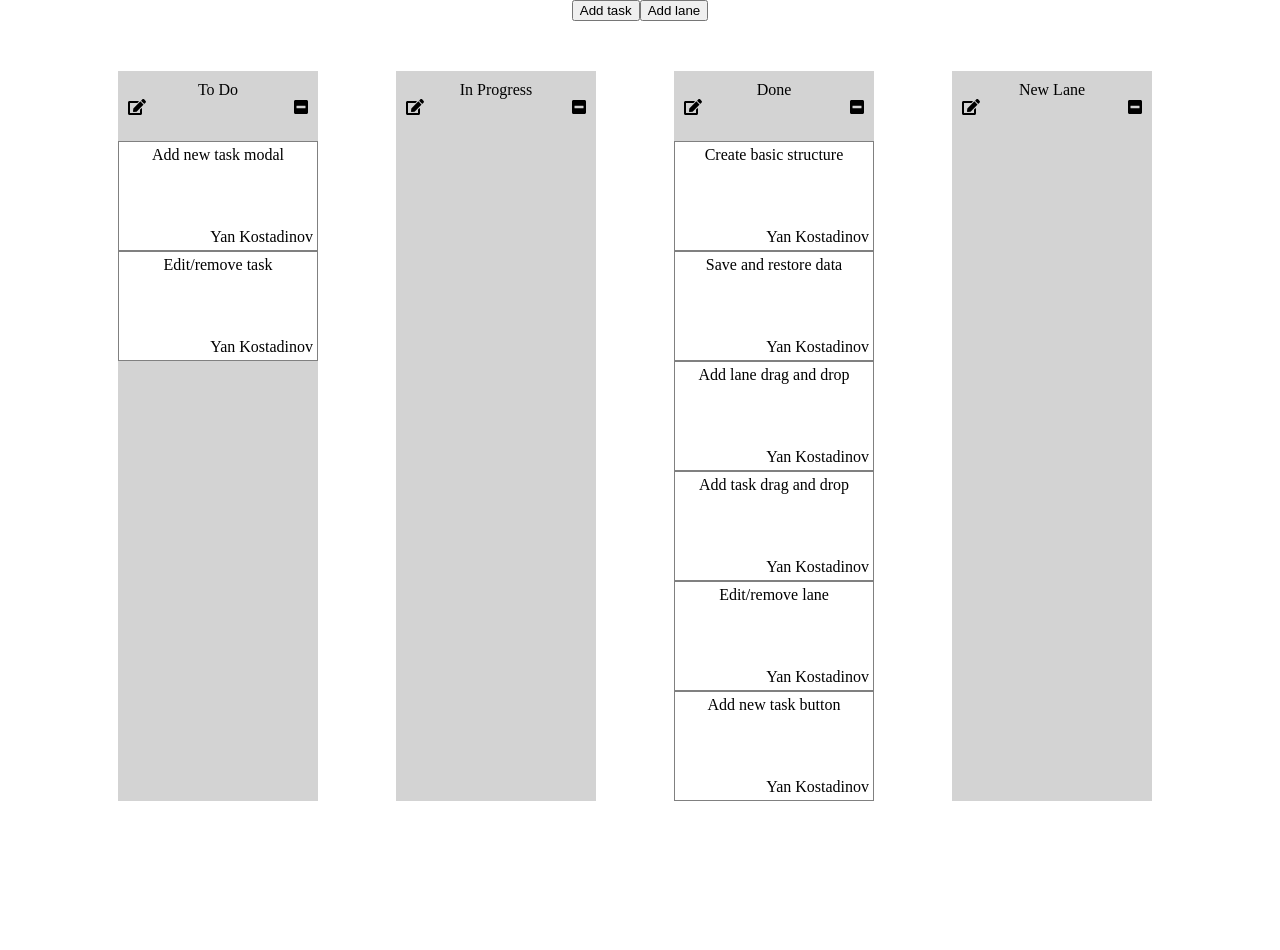
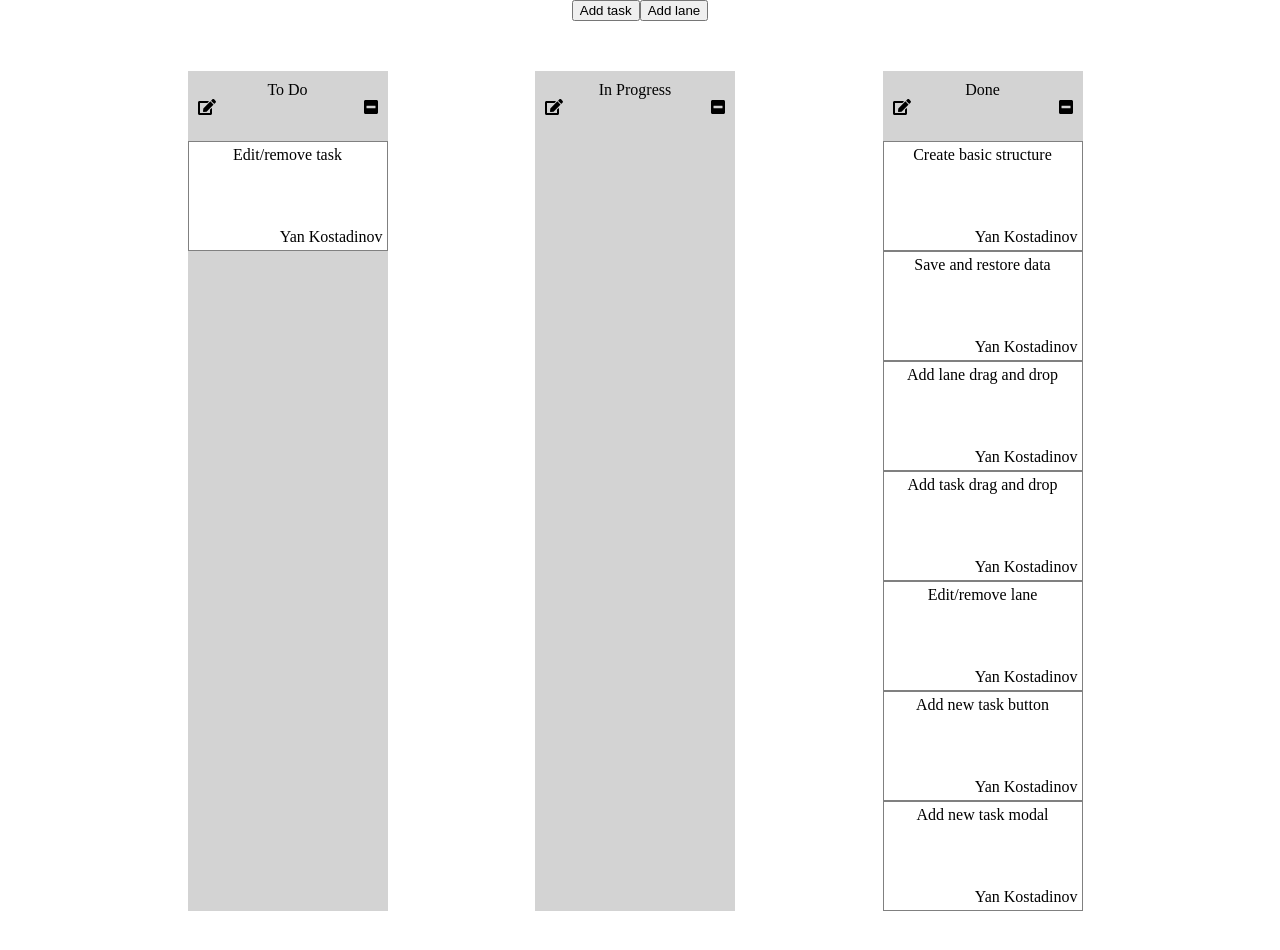
Before and after one commit to yankostadinov/kanban, a React app: page / in a window 1280 px wide. Shown: the top 950 px of the page. Before the commit the page ends 861 px from the top, so only its background shows below. Built offline with nearby package versions, Linux system fonts and the light colour scheme; data requests are answered from the project's data file; the HTML template or start-up script is replaced by a standard one.

Commit message:
fix: handle lane hide/rename with database

```diff
--- a/db.json
+++ b/db.json
@@ -3,22 +3,38 @@
     {
       "title": "To Do",
       "order": 1,
+      "hidden": false,
       "id": 1
     },
     {
       "title": "In Progress",
       "order": 2,
+      "hidden": false,
       "id": 2
     },
     {
       "title": "Done",
       "order": 3,
+      "hidden": false,
       "id": 3
     },
     {
       "title": "New Lane",
       "order": 4,
+      "hidden": true,
       "id": 4
+    },
+    {
+      "title": "New Lane",
+      "order": 5,
+      "id": 5,
+      "hidden": true
+    },
+    {
+      "title": "New Lane",
+      "order": 6,
+      "id": 6,
+      "hidden": true
     }
   ],
   "tasks": [
@@ -68,7 +84,7 @@
       "id": 7,
       "date": 1572805598639,
       "subject": "Add new task modal",
-      "lane": 1,
+      "lane": 3,
       "assignee": "Yan Kostadinov"
     },
     {
--- a/src/components/Board.jsx
+++ b/src/components/Board.jsx
@@ -19,7 +19,7 @@ class Board extends Component {
 		this.addTask = this.addTask.bind(this);
 		this.onLaneDrop = this.onLaneDrop.bind(this);
 		this.onTaskDrop = this.onTaskDrop.bind(this);
-		this.onLaneRemove = this.onLaneRemove.bind(this);
+		this.onLaneHide = this.onLaneHide.bind(this);
 		this.onLaneEdit = this.onLaneEdit.bind(this);
 	}
 
@@ -65,11 +65,13 @@ class Board extends Component {
 		this.setState({ tasks });
 	}
 
-	onLaneRemove(laneId) {
-		const lanes = this.state.lanes.filter(lane => lane.id !== laneId);
-		const tasks = this.state.tasks.filter(task => task.lane !== laneId);
+	onLaneHide(laneId) {
+		const lanes = this.state.lanes.slice();
+		const laneToHide = lanes.find(lane => lane.id === laneId);
+		laneToHide.hidden = true;
 
-		this.setState({ lanes, tasks });
+		Axios.put(`http://localhost:3000/lanes/${laneId}`, laneToHide);
+		this.setState({ lanes });
 	}
 
 	onLaneEdit(laneId, newTitle) {
@@ -79,15 +81,17 @@ class Board extends Component {
 		const renamedLane = lanes.find(lane => lane.id === laneId);
 		renamedLane.title = newTitle;
 
+		Axios.put(`http://localhost:3000/lanes/${laneId}`, renamedLane);
 		this.setState({ lanes });
 	}
 
 	render() {
-		const lanes = this.state.lanes.slice()
+		const lanes = this.state.lanes
+			.filter(lane => !lane.hidden)
 			.sort((lane1, lane2) => lane1.order - lane2.order)
 			.map(lane => {
 				const laneTasks = this.state.tasks.filter(task => task.lane === lane.id);
-				return <Lane key={lane.id} id={lane.id} title={lane.title} tasks={laneTasks} onLaneDrop={this.onLaneDrop} onTaskDrop={this.onTaskDrop} onRemove={this.onLaneRemove} onEdit={this.onLaneEdit} />;
+				return <Lane key={lane.id} id={lane.id} title={lane.title} tasks={laneTasks} onLaneDrop={this.onLaneDrop} onTaskDrop={this.onTaskDrop} onRemove={this.onLaneHide} onEdit={this.onLaneEdit} />;
 			});
 
 		return (
```
